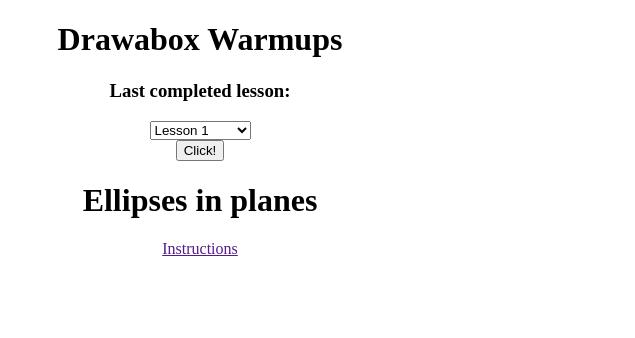
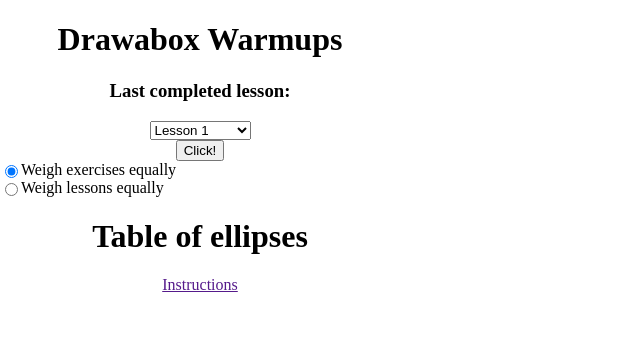
Before and after one commit to CyanEbi/DrawaboxWarmup, a plain HTML site: page index.html in a window 1280 px wide. Both pictures are taken after a click on the button "Click!". Shown: the full height of the page, 0-635 px from the left. Drawn offline with Linux system fonts and the light colour scheme.

Commit message:
Added weighing options

```diff
--- a/drawaboxwarmup.js
+++ b/drawaboxwarmup.js
@@ -1,5 +1,4 @@
 //TODO: Pretty css
-//TODO: weigh exercises or lessons equally
 //TODO: Radio buttons for stage? Or something else to make selection faster
 //TODO: Keyboard shortcuts? To make the process faster
 //TODO: Link to the page about warmups?
@@ -7,6 +6,8 @@
 const select = document.getElementById("dropdown");
 const result = document.getElementById("result");
 const instructions = document.getElementById("instructions");
+const exercisesradio = document.getElementById("exercisesradio");
+const lessonsradio = document.getElementById("lessonsradio");
 let lessons;
 let nlessons;
 let exercisePools;
@@ -38,9 +39,27 @@ function generateExercisePools() {
 
 function pickWarmup() {
     const idx = select.selectedIndex;
-    const len = exercisePools[idx].length;
-    const exercise = exercisePools[idx][Math.floor(Math.random() * len)]
+
+    let exercise;
+
+    if (exercisesradio.checked) {
+        exercise = weighExercisesEqually(idx);
+    } else if (lessonsradio.checked) {
+        exercise = weighLessonsEqually(idx);
+    }
+
     result.innerText = exercise.name;
     instructions.innerText = "Instructions";
     instructions.setAttribute("href", exercise.link);
 }
+
+function weighExercisesEqually(idx) {
+    const len = exercisePools[idx].length;
+    return exercisePools[idx][Math.floor(Math.random() * len)];
+}
+
+function weighLessonsEqually(idx) {
+    const lesson = lessons[Math.floor(Math.random() * (idx+1))];
+    const len = lesson.exercises.length;
+    return lesson.exercises[Math.floor(Math.random() * len)];
+}
--- a/index.html
+++ b/index.html
@@ -8,12 +8,25 @@
         <div class="columns">
             <div class="column left">
                 <h1>Drawabox Warmups</h1>
+
                 <h3>Last completed lesson:</h3>
+
                 <select id="dropdown"></select>
+
                 <div>
                     <button onclick="pickWarmup()">Click!</button>
                 </div>
+
+                <div class="radiobuttons">
+                    <input type="radio" name="weight" id="exercisesradio" value="exercises" checked>
+                    <label for="exercisesradio">Weigh exercises equally</label>
+
+                    <input type="radio" name="weight" id="lessonsradio" value="lessons">
+                    <label for="lessonsradio">Weigh lessons equally</label>
+                </div>
+
                 <h1 id="result"></h1>
+
                 <a id="instructions" href="" target="_blank"></a>
             </div>
             <div class="column right">
--- a/style.css
+++ b/style.css
@@ -12,3 +12,9 @@ img {
     max-width: 100%;
     max-height: 95vh;
 }
+
+.radiobuttons {
+    display: grid;
+    grid-template-columns: auto 1fr;
+    text-align: left;
+}
```
